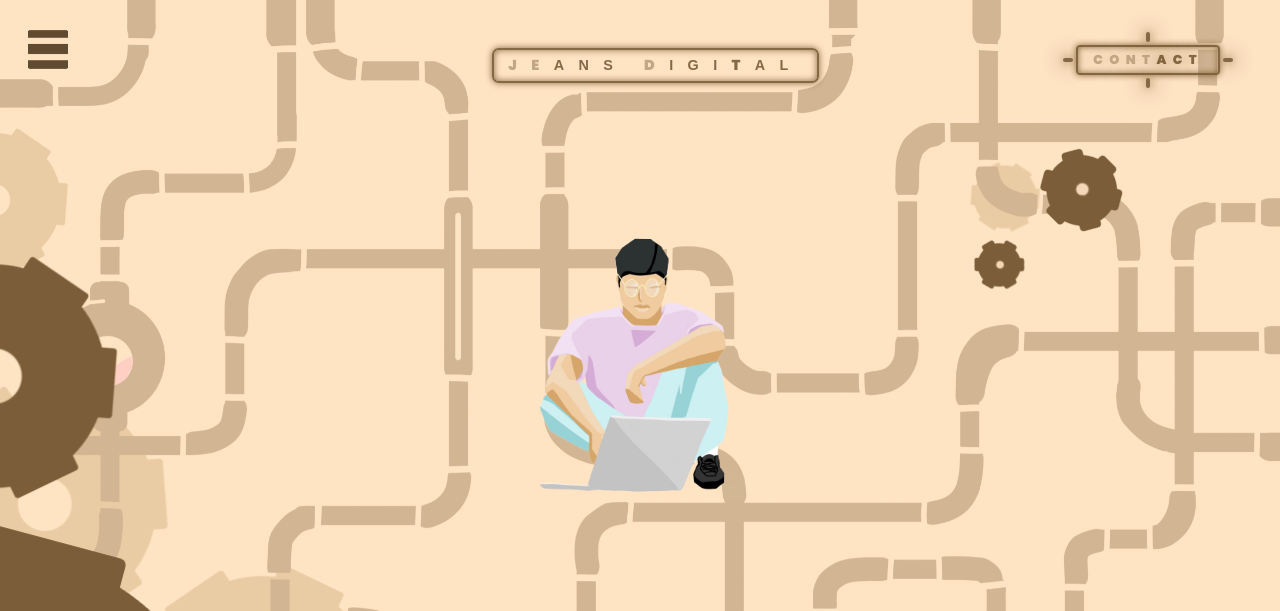
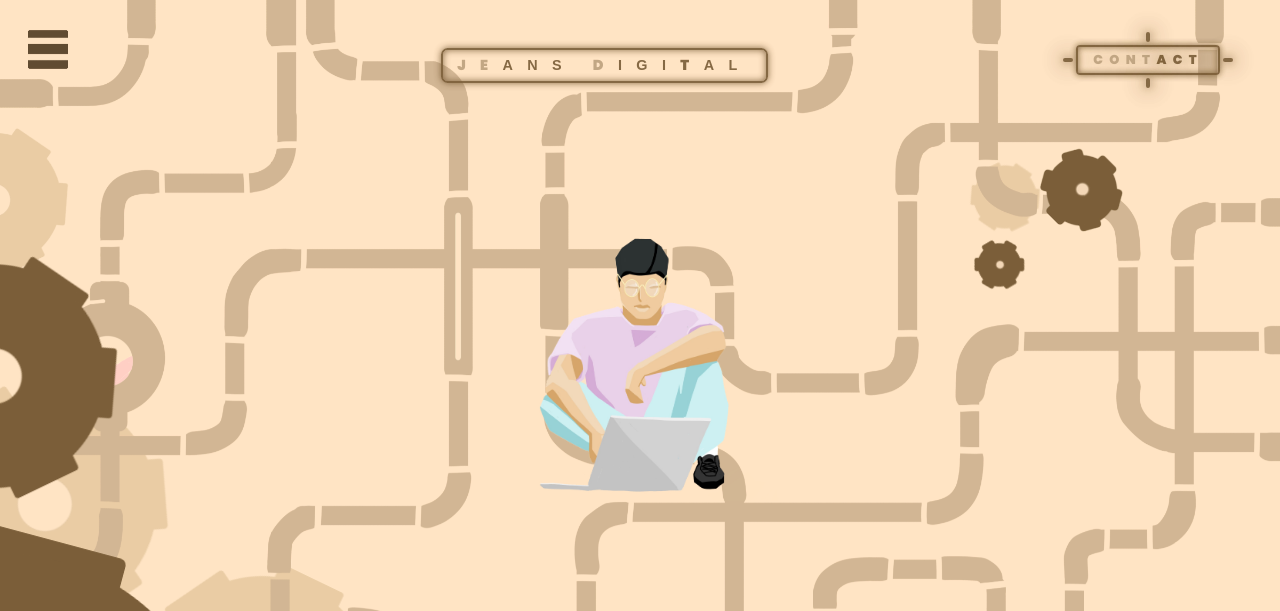
Before and after one commit to Joshuaaptroot/Homepage, a plain HTML site: page index.html in a window 1280 px wide. Shown: the top 611 px of the page. Drawn offline with nearby package versions, Linux system fonts and the light colour scheme.

Commit message:
Update title.css
title changes

```diff
--- a/CSS/title.css
+++ b/CSS/title.css
@@ -22,7 +22,7 @@ body {
 .glowing-btn {
   position: absolute;
   top: 6%;
-  right: 36%;
+  right: 40%;
   color: var(--glow-color);
   cursor: pointer;
   padding: 0.35em 1em;
@@ -79,7 +79,7 @@ body {
 }
 
 .glowing-btn:hover {
-  color: rgb(16, 154, 23);
+  color: #ffff;
   border: 2px solid rgb(123, 94, 57);
   box-shadow: 0 0 0px var(--color);
   text-shadow: none;
```
